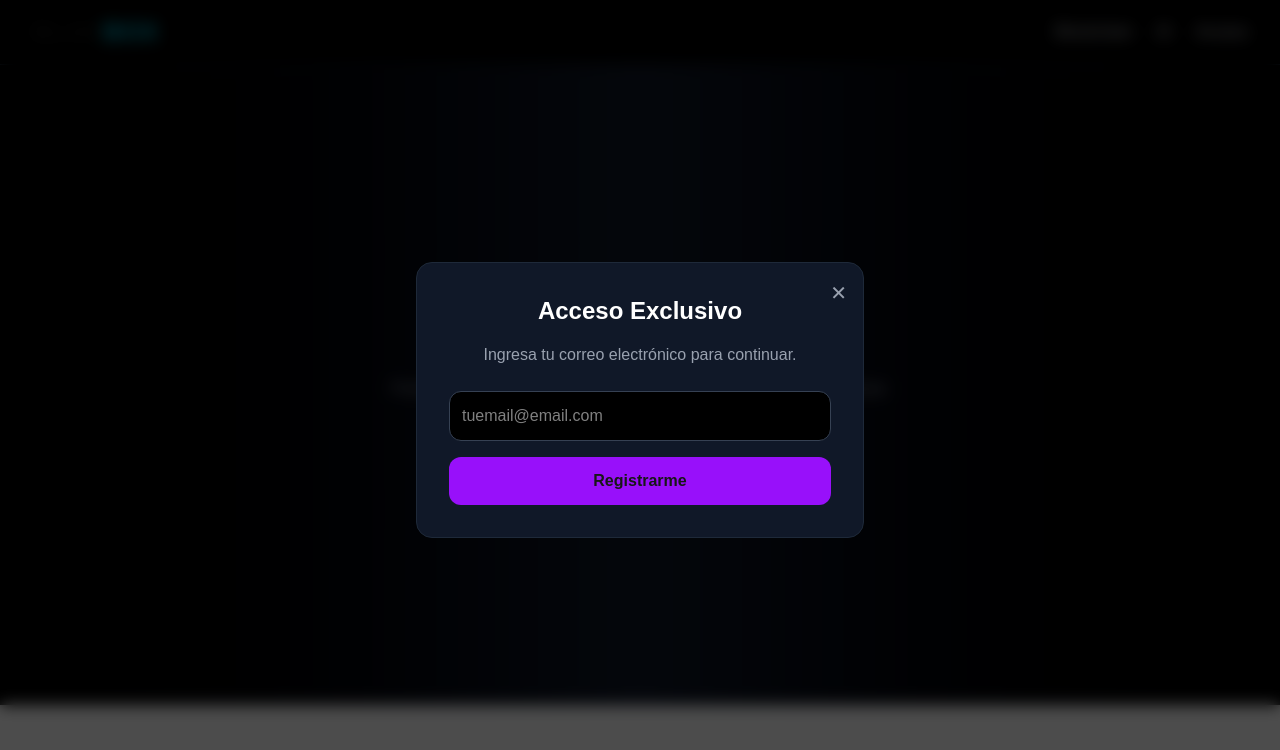
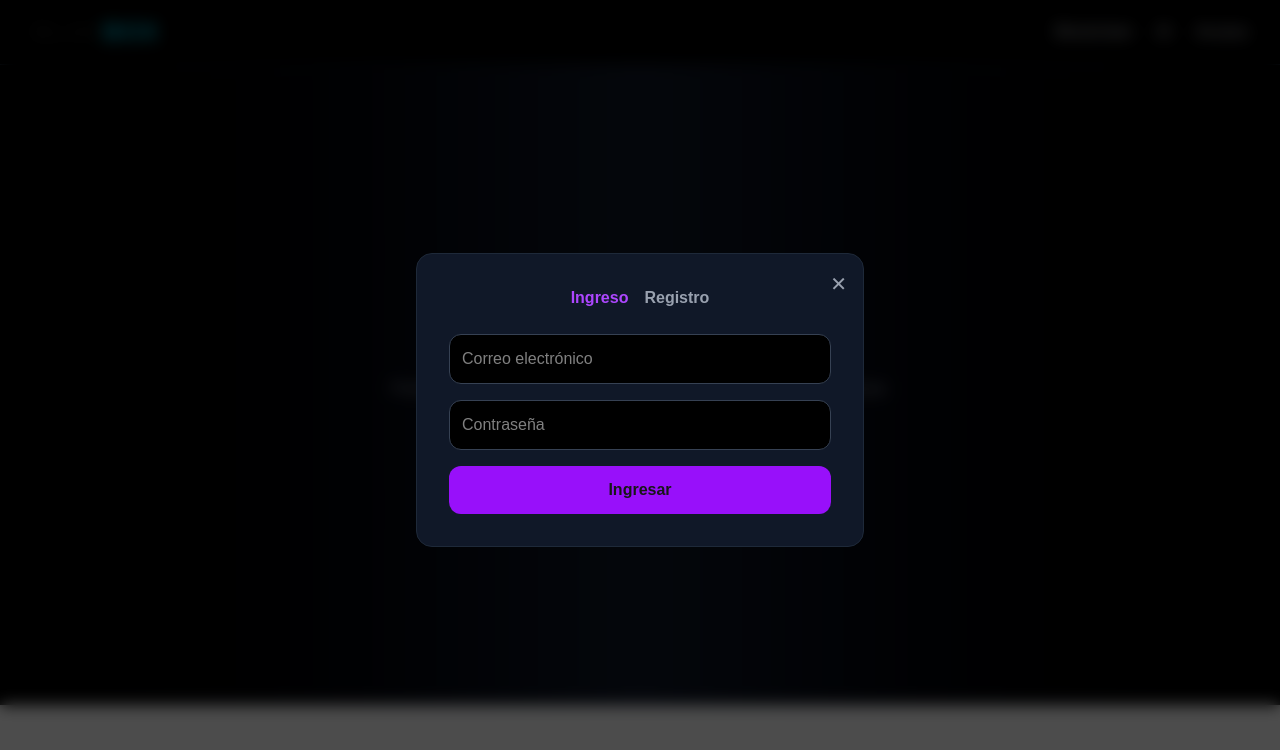
Before and after one commit to mancorago-web/blakbox, a Next.js app: page / in a window 1280 px wide. Both pictures are taken after a click on the button "Acceso". Shown: the top 750 px of the page. Built offline with nearby package versions, Linux system fonts and the light colour scheme; no server answers.

Commit message:
Sistema completo de autenticación con Supabase

```diff
--- a/components/AuthModal.tsx
+++ b/components/AuthModal.tsx
@@ -1,6 +1,7 @@
 "use client";
 
 import { useState } from "react";
+import { supabase } from "@/lib/supabase";
 
 interface Props {
   isOpen: boolean;
@@ -8,15 +9,43 @@ interface Props {
 }
 
 export default function AuthModal({ isOpen, onClose }: Props) {
+  const [mode, setMode] = useState<"login" | "register">("login");
   const [email, setEmail] = useState("");
+  const [password, setPassword] = useState("");
+  const [name, setName] = useState("");
 
   if (!isOpen) return null;
 
+  const handleRegister = async () => {
+    const { error } = await supabase.auth.signUp({
+      email,
+      password,
+      options: {
+        data: { name },
+      },
+    });
+
+    if (error) alert(error.message);
+    else alert("Registro exitoso, revisa tu correo.");
+  };
+
+  const handleLogin = async () => {
+    const { error } = await supabase.auth.signInWithPassword({
+      email,
+      password,
+    });
+
+    if (error) alert(error.message);
+    else {
+      alert("Ingreso exitoso");
+      onClose();
+    }
+  };
+
   return (
     <div className="fixed inset-0 flex items-center justify-center bg-black/70 backdrop-blur-sm z-50">
-      <div className="bg-gray-900 p-8 rounded-2xl w-[90%] max-w-md border border-gray-800 relative animate-fadeIn">
+      <div className="bg-gray-900 p-8 rounded-2xl w-[90%] max-w-md border border-gray-800 relative">
 
-        {/* Botón cerrar */}
         <button
           onClick={onClose}
           className="absolute top-4 right-4 text-gray-400 hover:text-white text-xl"
@@ -24,28 +53,53 @@ export default function AuthModal({ isOpen, onClose }: Props) {
           ✕
         </button>
 
-        <h2 className="text-2xl font-bold mb-4 text-white text-center">
-          Acceso Exclusivo
-        </h2>
+        <div className="flex justify-center gap-4 mb-6">
+          <button
+            onClick={() => setMode("login")}
+            className={`font-semibold ${mode === "login" ? "text-purple-500" : "text-gray-400"}`}
+          >
+            Ingreso
+          </button>
+          <button
+            onClick={() => setMode("register")}
+            className={`font-semibold ${mode === "register" ? "text-purple-500" : "text-gray-400"}`}
+          >
+            Registro
+          </button>
+        </div>
 
-        <p className="text-gray-400 text-center mb-6">
-          Ingresa tu correo electrónico para continuar.
-        </p>
+        {mode === "register" && (
+          <input
+            type="text"
+            placeholder="Nombre"
+            value={name}
+            onChange={(e) => setName(e.target.value)}
+            className="w-full p-3 rounded-xl bg-black border border-gray-700 text-white mb-4"
+          />
+        )}
 
         <input
           type="email"
-          placeholder="tuemail@email.com"
+          placeholder="Correo electrónico"
           value={email}
           onChange={(e) => setEmail(e.target.value)}
-          className="w-full p-3 rounded-xl bg-black border border-gray-700 text-white mb-4 focus:outline-none focus:border-purple-500"
+          className="w-full p-3 rounded-xl bg-black border border-gray-700 text-white mb-4"
+        />
+
+        <input
+          type="password"
+          placeholder="Contraseña"
+          value={password}
+          onChange={(e) => setPassword(e.target.value)}
+          className="w-full p-3 rounded-xl bg-black border border-gray-700 text-white mb-4"
         />
 
         <button
+          onClick={mode === "login" ? handleLogin : handleRegister}
           className="w-full bg-purple-600 hover:bg-purple-700 transition p-3 rounded-xl font-semibold"
         >
-          Registrarme
+          {mode === "login" ? "Ingresar" : "Registrarme"}
         </button>
-
       </div>
     </div>
   );
--- a/components/Navbar.tsx
+++ b/components/Navbar.tsx
@@ -1,11 +1,39 @@
 "use client";
 
 import Link from "next/link";
-import { useState } from "react";
+import { useState, useEffect } from "react";
+import { supabase } from "@/lib/supabase";
 import AuthModal from "./AuthModal";
 
 export default function Navbar() {
   const [isOpen, setIsOpen] = useState(false);
+  const [user, setUser] = useState<any>(null);
+
+  // Obtener usuario al cargar
+  useEffect(() => {
+    const getUser = async () => {
+      const { data } = await supabase.auth.getUser();
+      setUser(data.user);
+    };
+
+    getUser();
+
+    // Escuchar cambios de sesión (login/logout)
+    const { data: listener } = supabase.auth.onAuthStateChange(
+      (_event, session) => {
+        setUser(session?.user ?? null);
+      }
+    );
+
+    return () => {
+      listener.subscription.unsubscribe();
+    };
+  }, []);
+
+  const handleLogout = async () => {
+    await supabase.auth.signOut();
+    setUser(null);
+  };
 
   return (
     <>
@@ -14,20 +42,39 @@ export default function Navbar() {
           BLAK<span className="text-cyan-400">BOX</span>
         </Link>
 
-        <div className="flex gap-6 text-gray-300">
+        <div className="flex items-center gap-6 text-gray-300">
+
           <Link href="/blockchain" className="hover:text-cyan-400 transition">
             Blockchain
           </Link>
+
           <Link href="/ia" className="hover:text-purple-400 transition">
             IA
           </Link>
 
+          {user ? (
+            <div className="relative group">
+              <button className="hover:text-white transition font-semibold">
+                {user.user_metadata?.name || "Usuario"}
+              </button>
+
+              <div className="absolute right-0 hidden group-hover:block bg-gray-800 mt-2 p-2 rounded-lg border border-gray-700">
+                <button
+                  onClick={handleLogout}
+                  className="text-red-400 hover:text-red-500 transition"
+                >
+                  Salir
+                </button>
+              </div>
+            </div>
+          ) : (
             <button
               onClick={() => setIsOpen(true)}
               className="hover:text-white transition"
             >
               Acceso
             </button>
+          )}
         </div>
       </nav>
 
--- /dev/null
+++ b/lib/supabase.ts
@@ -0,0 +1,6 @@
+import { createClient } from "@supabase/supabase-js";
+
+const supabaseUrl = process.env.NEXT_PUBLIC_SUPABASE_URL!;
+const supabaseAnonKey = process.env.NEXT_PUBLIC_SUPABASE_ANON_KEY!;
+
+export const supabase = createClient(supabaseUrl, supabaseAnonKey);
--- a/package.json
+++ b/package.json
@@ -9,6 +9,7 @@
     "lint": "eslint"
   },
   "dependencies": {
+    "@supabase/supabase-js": "^2.98.0",
     "next": "16.1.6",
     "react": "19.2.3",
     "react-dom": "19.2.3"
```
Also changed, not shown: 1 other file (tests, documents, lock files or other folders). Lines whose indentation alone changed are shown as unchanged.
